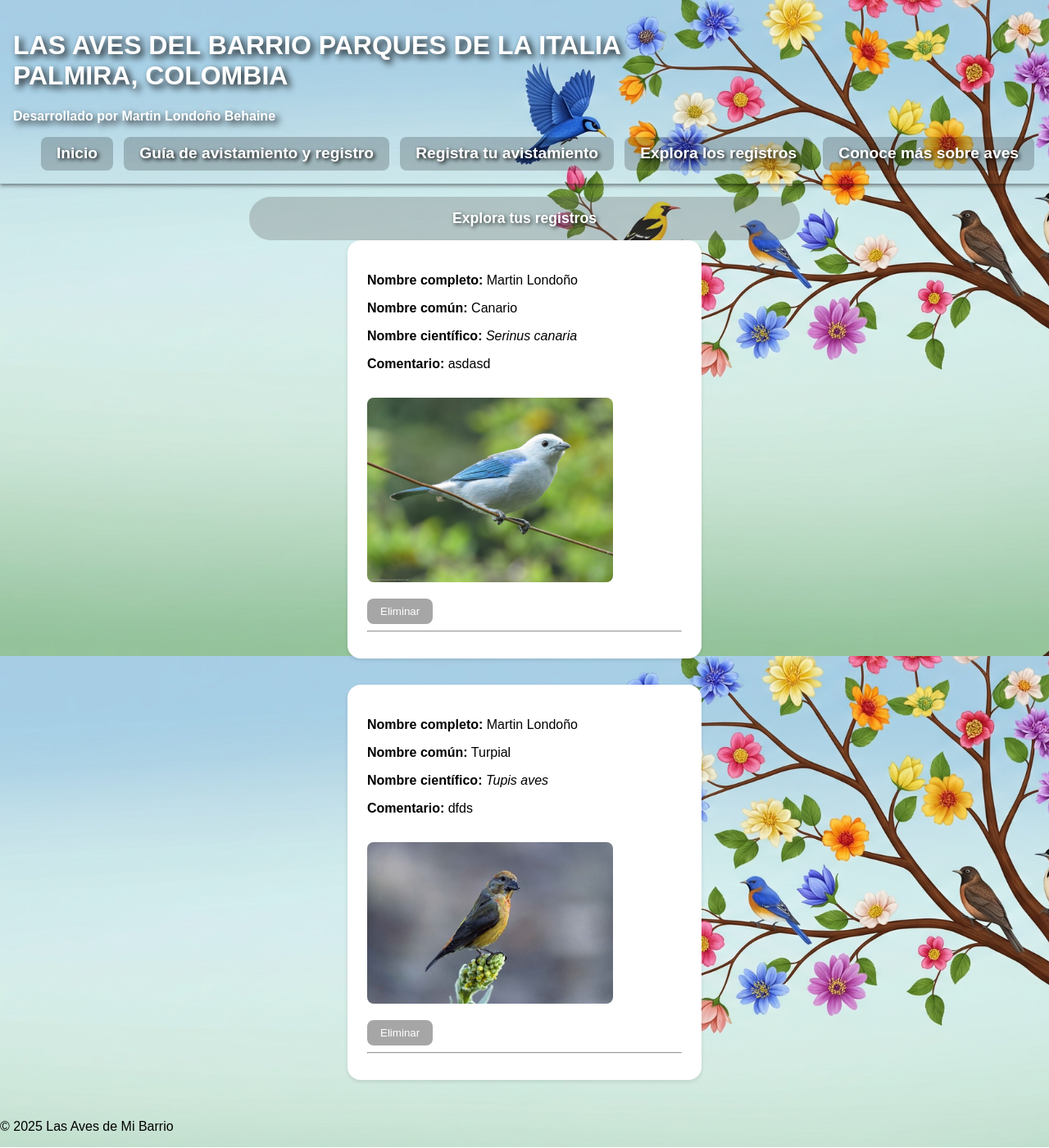
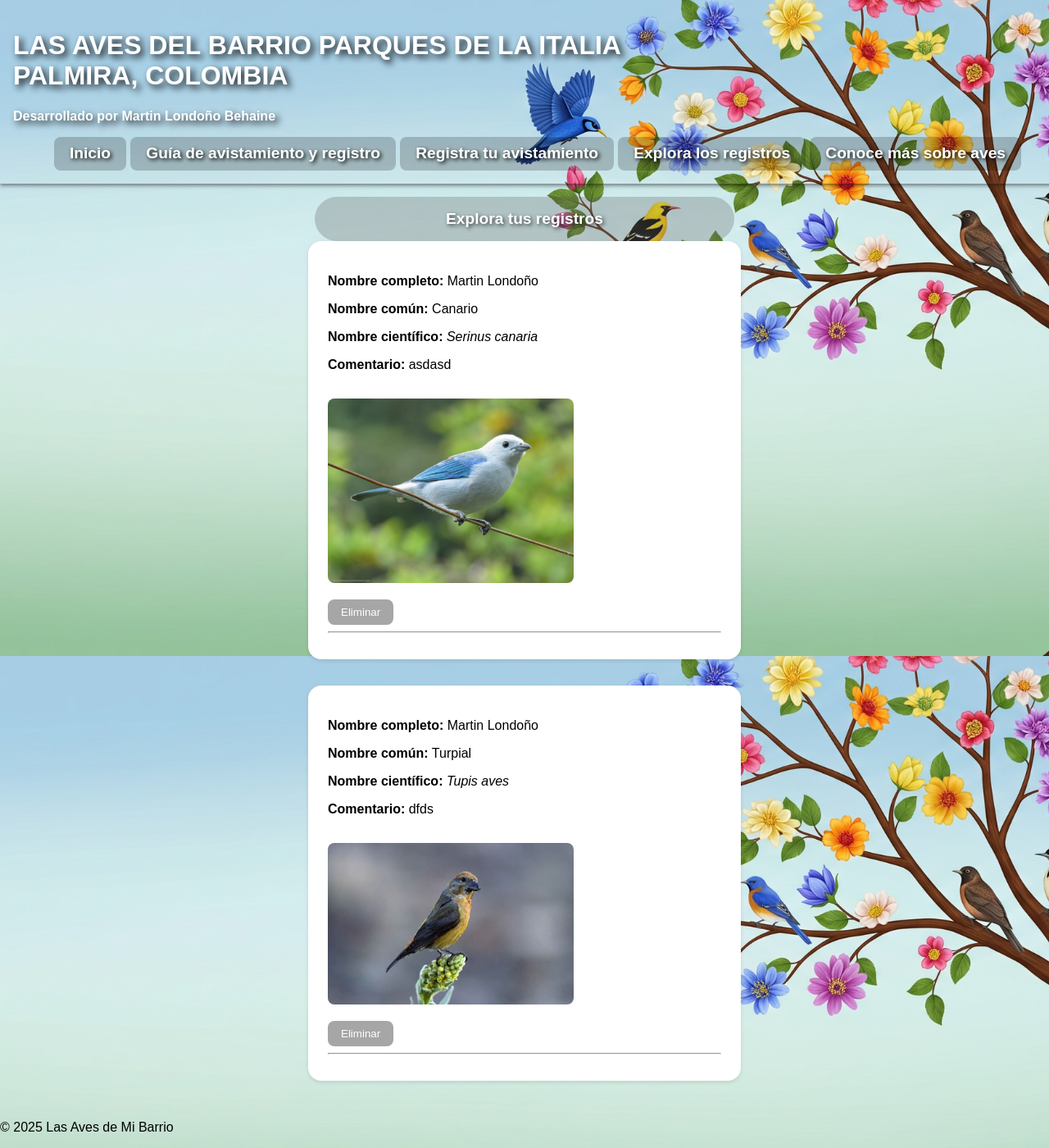
Before and after one commit to MARTINDLB15/LasAvesdeMiBarrioApp, a Flask app: page /explora in a window 1280 px wide. Shown: the whole page at 82% size. Run offline with Flask 3, Linux system fonts and the light colour scheme.

Commit message:
Primer piloto App Aves6

```diff
--- a/static/styles.css
+++ b/static/styles.css
@@ -86,7 +86,7 @@ textarea {
     flex-direction: row;
     justify-content: center;
     flex-wrap: wrap;
-    gap: 0.8rem;
+    gap: 0.3rem;
     margin-top: 1rem;
 }
 
@@ -121,7 +121,7 @@ textarea {
     width: 50%;
     max-width: 800px;
     padding: 1rem;
-    margin: 15rem auto 0;
+    margin: 0rem auto 0;
     border-radius: 2rem;
     }
 
@@ -160,7 +160,7 @@ figure img {
     text-justify: inter-word;
     background-color: rgba(100, 100, 100, 0.3);
     color: white;
-    font-size: 2rem;
+    font-size: 1.2rem;
     font-weight: bold;
     text-shadow: 0.125rem 0.125rem 0.3125rem rgba(0,0,0,0.7);
     position: absolute;
@@ -175,11 +175,11 @@ figure img {
     text-align: justify;
     background-color: rgba(100, 100, 100, 0.3);
     color: white;
-    font-size: 1.1rem;
+    font-size: 1.2rem;
     font-weight: bold;
     text-shadow: 0.125rem 0.125rem 0.3125rem rgba(0,0,0,0.7);
     width: 50%;
-    max-width: 800px;
+    max-width: 25rem;
     padding: 1rem;
     margin: 0% auto 0;
     border-radius: 2rem;
@@ -192,11 +192,11 @@ figure img {
     text-align: justify;
     background-color: rgba(100, 100, 100, 0.3);
     color: white;
-    font-size: 1.1rem;
+    font-size: 1.2rem;
     font-weight: bold;
     text-shadow: 0.125rem 0.125rem 0.3125rem rgba(0,0,0,0.7);
     width: 50%;
-    max-width: 800px;
+    max-width: 30rem;
     padding: 1rem;
     margin: 10% auto 0;
     border-radius: 2rem;
@@ -208,11 +208,11 @@ figure img {
   margin-bottom: 2rem;
   border-radius: 1rem;
   box-shadow: 0 2px 5px rgba(0,0,0,0.1);
-  max-width: 400px;
+  max-width: 30rem;
   margin-left: auto;
   margin-right: auto;
-  width: 30%;
-}
+  width: 60%;
+  }
 
 .exposicion2 img {
     margin-top: 1rem;
```
